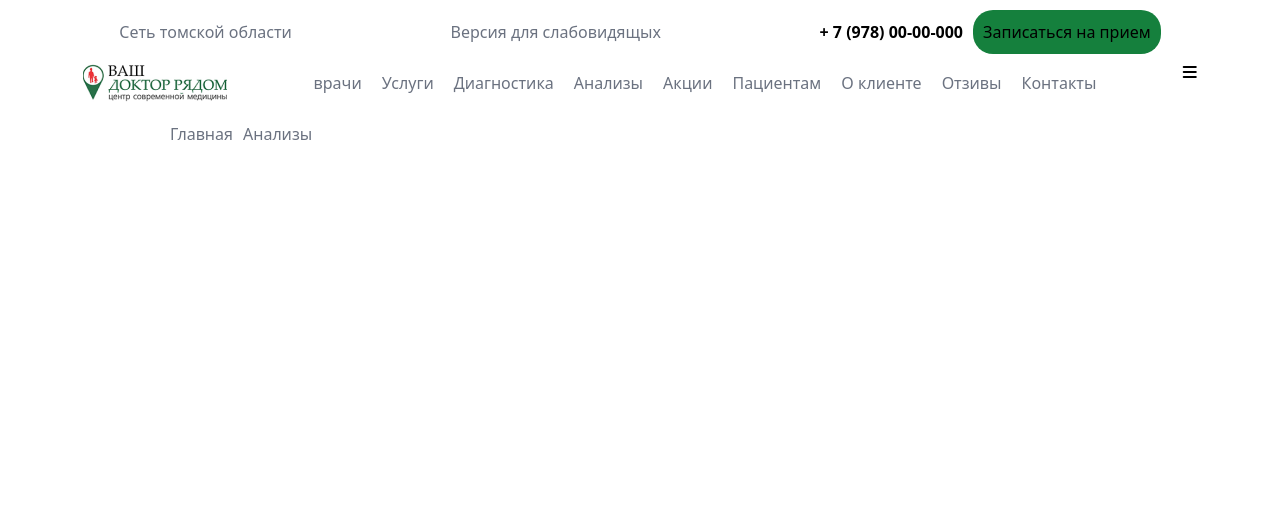
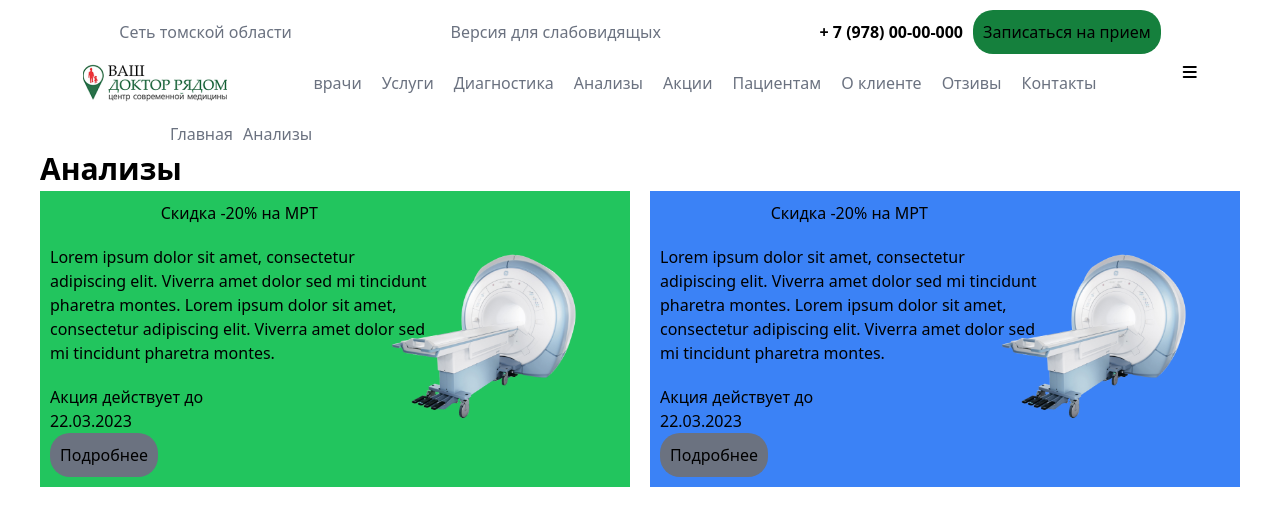
Before and after one commit to UmarovSino/repo, a website: page src/index — 1.html in a window 1280 px wide. Drawn offline with Linux system fonts and the light colour scheme.

Commit message:
section 1

```diff
--- a/src/index — 1.html
+++ b/src/index — 1.html
@@ -44,6 +44,51 @@
         </nav>
 
     </header>
+    <main>
+        <h2 class="font-bold text-[30px] lg:max-w-[1200px] m-auto">Анализы</h2>
+        <section class=" gap-[20px] lg:flex max-w-[1200px] m-auto">
+
+            <div class="bg-green-500 lg:flex">
+                <aside>
+                    <article class="place-self-center ">
+                        <h2 class="place-self-center p-[10px]"> Скидка -20% на МРТ</h2>
+                        <p class="place-self-center p-[10px]">Lorem ipsum dolor sit amet, consectetur adipiscing elit.
+                            Viverra amet dolor sed mi tincidunt
+                            pharetra montes. Lorem ipsum dolor sit amet, consectetur adipiscing elit. Viverra amet dolor
+                            sed mi tincidunt pharetra montes. </p>
+                        <div class="p-[10px]">
+                            <p>Акция действует до </p>
+                            <h2>22.03.2023</h2>
+                            <button class="p-[10px] bg-gray-500 rounded-[20px]">Подробнее</button>
+                        </div>
+                    </article>
+                </aside>
+                <aside>
+                    <img class="place-self-center lg:w-[900px] mt-[60px] ml-[-100px]" src="./image 4 (3).png" alt="">
+                </aside>
+            </div>
+            <div class="bg-blue-500 lg:flex">
+                <aside>
+                    <article class="place-self-center ">
+                        <h2 class="place-self-center p-[10px]"> Скидка -20% на МРТ</h2>
+                        <p class="place-self-center p-[10px]">Lorem ipsum dolor sit amet, consectetur adipiscing elit.
+                            Viverra amet dolor sed mi tincidunt
+                            pharetra montes. Lorem ipsum dolor sit amet, consectetur adipiscing elit. Viverra amet dolor
+                            sed mi tincidunt pharetra montes. </p>
+                        <div class="p-[10px]">
+                            <p>Акция действует до </p>
+                            <h2>22.03.2023</h2>
+                            <button class="p-[10px] bg-gray-500 rounded-[20px]">Подробнее</button>
+                        </div>
+                    </article>
+                </aside>
+                <aside>
+                    <img class="place-self-center lg:w-[900px] mt-[60px] ml-[-100px]" src="./image 4 (3).png" alt="">
+                </aside>
+            </div>
+        </section>
+
+    </main>
 </body>
 
 </html>
```
Also changed, not shown: src/index.html (+1 -1 lines).
